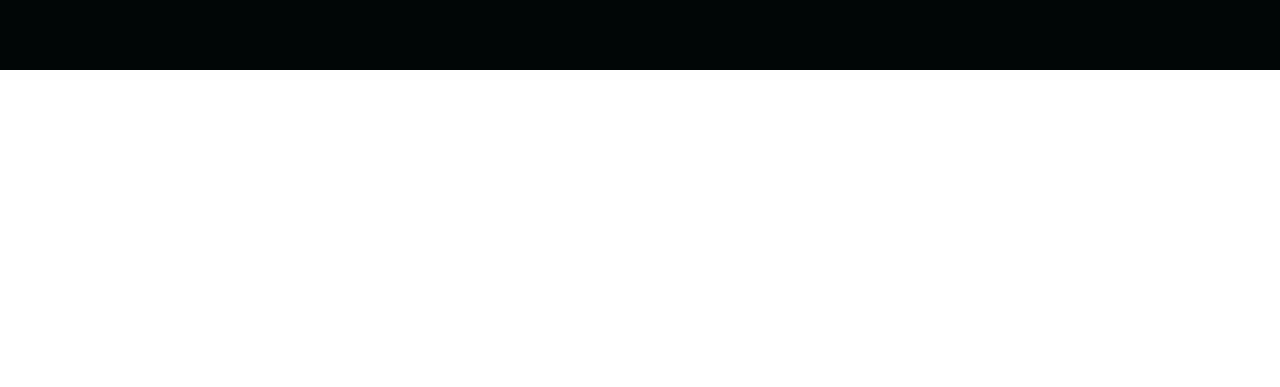
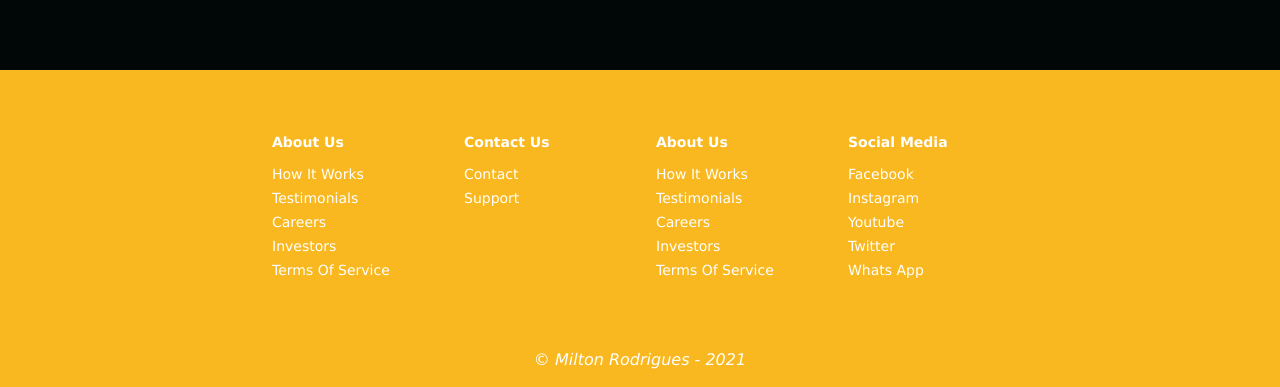
Before and after one commit to Miltonr87/GlobeCoin, a React (Create React App) app: page / in a window 1280 px wide. Shown: the part 4190-4577 px from the top of the page. Before the commit the page ends 4260 px from the top, so only its background shows below. Built offline with nearby package versions, Linux system fonts and the light colour scheme.

Commit message:
Added smooth React Scroll

```diff
--- /dev/null
+++ b/src/components/Footer/FooterElements.jsx
@@ -0,0 +1,76 @@
+import styled from 'styled-components';
+import { Link } from 'react-router-dom';
+
+export const FooterContainer = styled.div`
+    background-color: #F9B81F;
+`;
+
+export const FooterWrap = styled.div`
+    padding: 48px 24px;
+    display: flex;
+    flex-direction: column;
+    justify-content: center;
+    align-items: center;
+    max-width: 1100px;
+    margin: 0 auto;
+`;
+
+export const FooterLinksContainer = styled.div`
+    display: flex;
+    justify-content: center;
+
+    @media screen and (max-width: 820px) {
+        padding-top: 32px;
+    }
+`;
+
+export const FooterLinksWrapper = styled.div`
+    display: flex;
+
+    @media screen and (max-width: 820px) {
+        flex-direction: column;
+    }
+`;
+
+export const FooterLinksItems = styled.div`
+    display: flex;
+    flex-direction: column;
+    align-items: flex-start;
+    margin: 16px;
+    text-align: left;
+    width: 160px;
+    box-sizing: border-box;
+    color: #fff;
+
+    @media screen and (max-width: 420px) {
+        margin: 0;
+        padding: 10px;
+        width: 100%;
+    }
+`;
+
+export const FooterLinkTitle = styled.h1`
+    font-size: 14px;
+    margin-bottom: 16px;
+`;
+
+export const FooterLink = styled(Link)`
+    color: #fff;
+    text-decoration: none;
+    margin-bottom: 0.5rem;
+    font-size: 14px;
+
+    &:hover {
+        color: #F9B81F;
+        transition: 0.3 ease-out;
+    }
+`;
+
+export const FooterSign = styled.div`
+    text-align: center;
+    color: #fff;
+    bottom: 0;
+    width: 100%;
+    height: 2.5rem;
+    font-style: italic;
+`;
--- a/src/components/Footer/index.js
+++ b/src/components/Footer/index.js
@@ -1,10 +1,61 @@
 import React from 'react';
+import {FooterContainer,
+    FooterWrap,
+    FooterLinksContainer,
+    FooterLinksWrapper,
+    FooterLinksItems,
+    FooterLinkTitle,
+    FooterLink,
+    FooterSign} from './FooterElements';
 
 const Footer = () => {
+    const date = new Date().getFullYear();
     return (
-        <div>
+        <FooterContainer>
+            <FooterWrap>
+                <FooterLinksContainer>
+                    <FooterLinksWrapper>
+                        <FooterLinksItems>
+                            <FooterLinkTitle>About Us</FooterLinkTitle>
+                                <FooterLink to="signin">How It Works</FooterLink>
+                                <FooterLink to="signin">Testimonials</FooterLink>
+                                <FooterLink to="signin">Careers</FooterLink>
+                                <FooterLink to="signin">Investors</FooterLink>
+                                <FooterLink to="signin">Terms Of Service</FooterLink>
+                        </FooterLinksItems>
 
-        </div>
+                        <FooterLinksItems>
+                            <FooterLinkTitle>Contact Us</FooterLinkTitle>
+                                <FooterLink to="signin">Contact</FooterLink>
+                                <FooterLink to="signin">Support</FooterLink>
+                        </FooterLinksItems>
+                    </FooterLinksWrapper>
+
+                    <FooterLinksWrapper>
+                        <FooterLinksItems>
+                            <FooterLinkTitle>About Us</FooterLinkTitle>
+                                <FooterLink to="signin">How It Works</FooterLink>
+                                <FooterLink to="signin">Testimonials</FooterLink>
+                                <FooterLink to="signin">Careers</FooterLink>
+                                <FooterLink to="signin">Investors</FooterLink>
+                                <FooterLink to="signin">Terms Of Service</FooterLink>
+                        </FooterLinksItems>
+
+                        <FooterLinksItems>
+                            <FooterLinkTitle>Social Media</FooterLinkTitle>
+                                <FooterLink to="signin">Facebook</FooterLink>
+                                <FooterLink to="signin">Instagram</FooterLink>
+                                <FooterLink to="signin">Youtube</FooterLink>
+                                <FooterLink to="signin">Twitter</FooterLink>
+                                <FooterLink to="signin">Whats App</FooterLink>
+                        </FooterLinksItems>
+                    </FooterLinksWrapper>
+                </FooterLinksContainer>
+            </FooterWrap>
+            <FooterSign href="/https://github.com/miltonr87" target="_blank" arial-label="GitHub">
+             © Milton Rodrigues - {date}
+            </FooterSign>
+        </FooterContainer>
     )
 };
 
--- a/src/components/NavBar/index.js
+++ b/src/components/NavBar/index.js
@@ -1,5 +1,7 @@
 import React from 'react';
-import { FaBars } from 'react-icons/fa'
+import { FaBars } from 'react-icons/fa';
+/* React Scroll */
+import { animateScroll as scroll } from 'react-scroll';
 import { Nav,
     NavBarContainer,
     NavLogo,
@@ -12,11 +14,14 @@ import { Nav,
 
 
 const NavBar = ({ toggle }) => {
+    const toogleHome = () => {
+        scroll.scrollToTop();
+    }
     return (
         <>
             <Nav>
                 <NavBarContainer>
-                <NavLogo Link to='/'>
+                <NavLogo to='/' onClick={toogleHome}>
                     <h1>GlobeCoin</h1>
                 </NavLogo>
                 <MobileIcon onClick={toggle}>
@@ -24,16 +29,16 @@ const NavBar = ({ toggle }) => {
                 </MobileIcon>
                 <NavMenu>
                     <NavItem>
-                        <NavLinks to="about">About</NavLinks>
+                        <NavLinks to="about" smooth={true} duration={500} spy={true} offset={+70}>About</NavLinks>
                     </NavItem>
                     <NavItem>
-                        <NavLinks to="discover">Discover</NavLinks>
+                        <NavLinks to="discover" smooth={true} duration={500} spy={true} offset={+70}>Discover</NavLinks>
                     </NavItem>
                     <NavItem>
-                        <NavLinks to="services">Services</NavLinks>
+                        <NavLinks to="services" smooth={true} duration={500} spy={true} offset={+70}>Services</NavLinks>
                     </NavItem>
                     <NavItem>
-                        <NavLinks to="signup">Sign Up</NavLinks>
+                        <NavLinks to="signup" smooth={true} duration={500} spy={true} offset={+70}>Sign Up</NavLinks>
                     </NavItem>
                 </NavMenu>
 
--- a/src/pages/index.js
+++ b/src/pages/index.js
@@ -5,6 +5,7 @@ import HeroSection from '../components/HeroSection';
 import DataSection from '../components/DataSection';
 import { dataInfo, dataInfo2, dataInfo3 } from '../components/DataSection/Data';
 import Services from '../components/Services';
+import Footer from '../components/Footer';
 
 const Home = () => {
     const [isOpen, setIsOpen] = useState(false);
@@ -22,6 +23,7 @@ const Home = () => {
         <DataSection {...dataInfo2}/>
         <Services />
         <DataSection {...dataInfo3}/>
+        <Footer />
         </>
     )
 };
```
Also changed, not shown: src/components/Footer/FooterElement.jsx (deleted).
